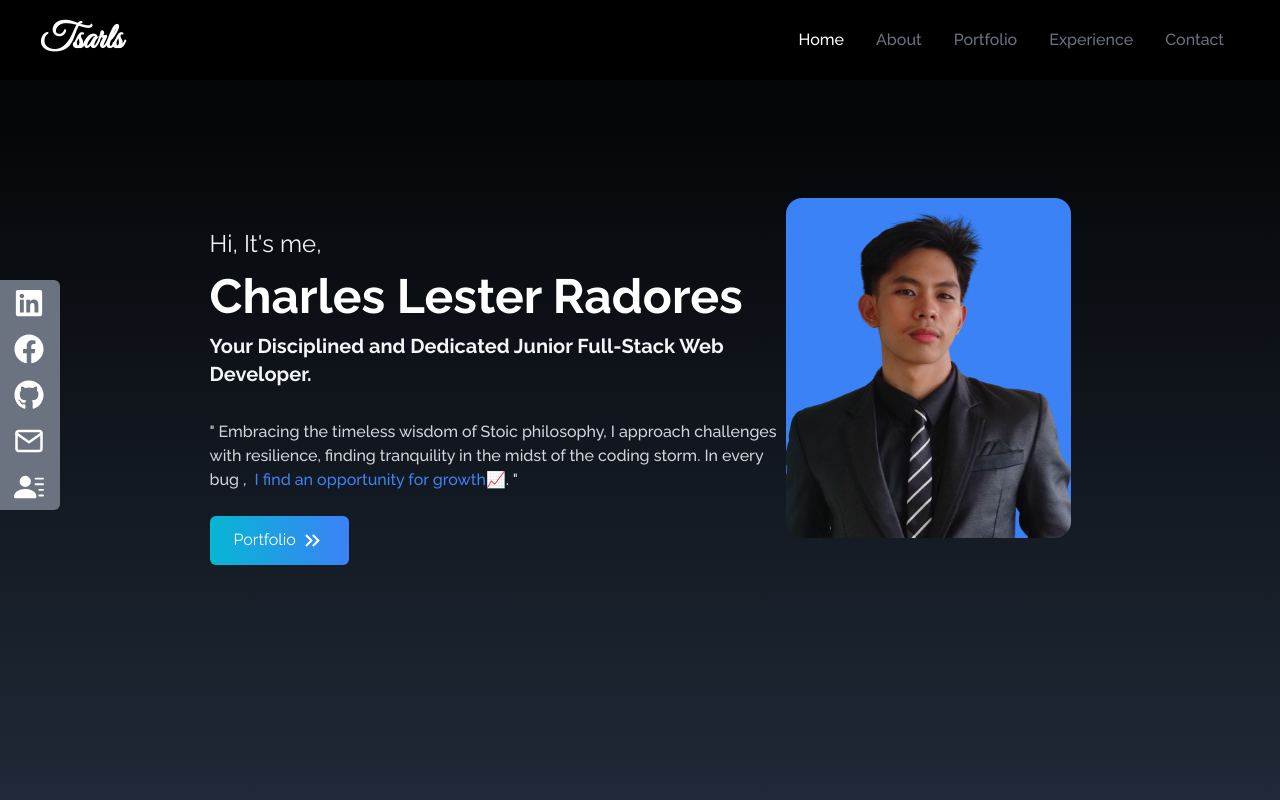
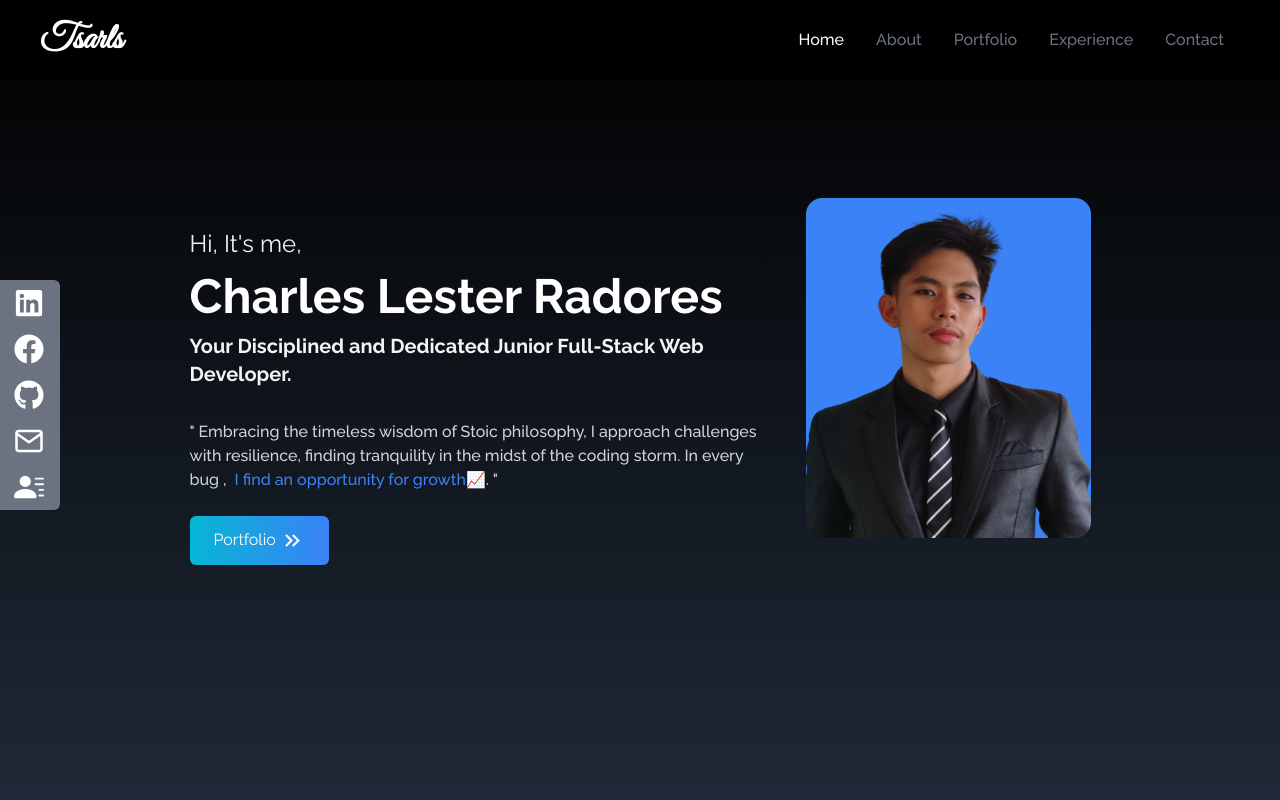
Before and after one commit to tsarlz/React_Portfolio, a React (Vite) app: page / in a window 1280 px wide. Shown: the top 800 px of the page. Built offline with nearby package versions, Linux system fonts and the light colour scheme; a web font is replaced by a local one.

Commit message:
React Porfolio

```diff
--- a/src/components/Home.jsx
+++ b/src/components/Home.jsx
@@ -43,7 +43,7 @@ export const Home = () => {
             </Link>
           </div>
           <div
-            className="bg-blue-500 object-cover bg-center bg-cover  h-[340px] w-[280px]  md:w-[285px] rounded-2xl mx-auto sm:mb-16 mb-10"
+            className="ml-10 bg-blue-500 object-cover bg-center bg-cover  h-[340px] w-[280px]  md:w-[285px] rounded-2xl mx-auto sm:mb-16 mb-10"
             style={{ backgroundImage: `url(${HeroIMG})` }}
           ></div>
         </div>
```
